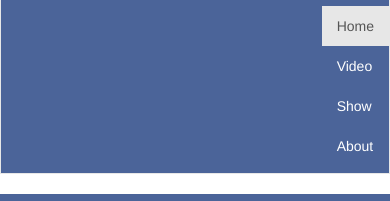
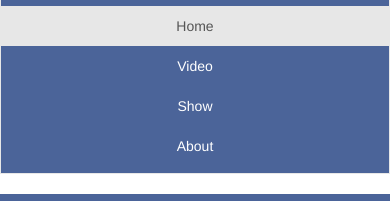
Before and after one commit to rtmgit/MobileTest, a plain HTML site: page index.html in a window 390 px wide. Both pictures are taken after a click on the button "Toggle navigation". Shown: the part 54-255 px from the top of the page. Drawn offline with Linux system fonts and the light colour scheme.

Commit message:
changed css for nav bar

```diff
--- a/css/styles.css
+++ b/css/styles.css
@@ -17,8 +17,9 @@ li.dropdown-submenu > ul > li > a {padding:10px 5px 10px 20px;line-height:20px;}
 	/*color:#fff;*/
 }
 @media screen and (max-width:767px) {
-	.navbar-nav ul{
+	.navbar-nav{
 		float: none;
+		text-align: center;
 		/*color:#fff;*/
 	}
 }
```
